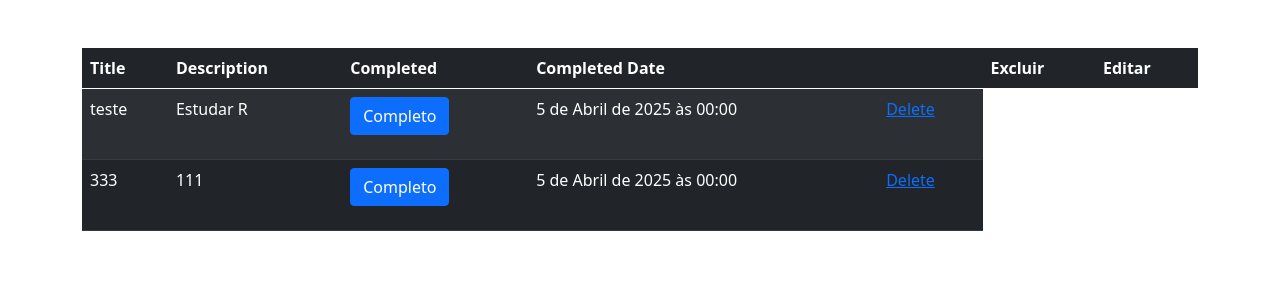
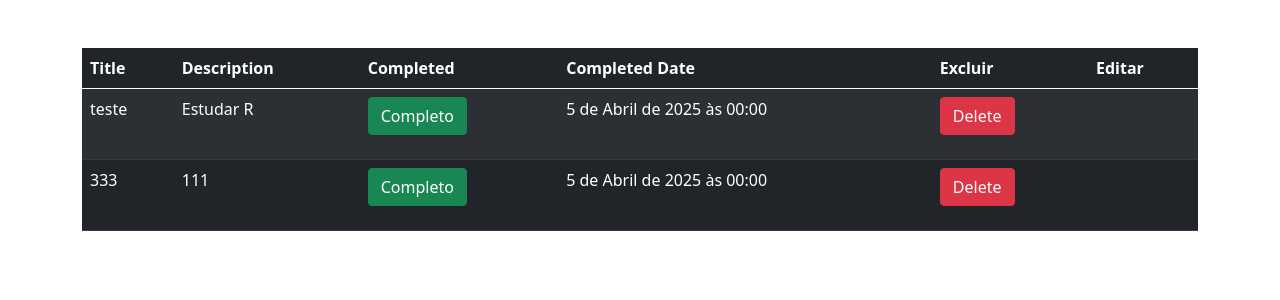
Before and after one commit to Joyce8900/django-to-do, a Django app: page /todo/listar_tarefas/ in a window 1280 px wide. Shown: the top 300 px of the page. Run offline with Django 5.2, Linux system fonts and the light colour scheme; data comes from the database, SQL or seed files in the repository; both versions use the stored data as it was after the commit; some libraries are stand-ins or nearby versions.

Commit message:
style(listar_tarefas): adiona cores que estão de acordo com as acoes

```diff
--- a/todo/templates/listar_tarefas.html
+++ b/todo/templates/listar_tarefas.html
@@ -25,9 +25,10 @@
       <th scope="col">Title</th>
       <th scope="col">Description</th>
       <th scope="col">Completed</th>
-          <th scope= "col">Completed Date<th/>
+      <th scope="col">Completed Date</th>
       <th scope="col">Excluir</th>
       <th scope="col">Editar</th>
+    </tr>
   </thead>
   <tbody>
     {% for todo in todos %}
@@ -37,21 +38,20 @@
       <td>
         <form method="POST" action="{% url 'completar_tarefa' todo.id %}">
           {% csrf_token %}
-          {%if not todo.completed%}
-          <button type="submit" class="btn btn-danger">
-            Completar</button>
-          {%else%}
-          <p class="btn btn-primary">
-            Completo
-          </p>
-          {%endif%}
+          {% if not todo.completed %}
+            <button id='completo' type="submit" class="btn btn-warning">Completar</button>
+          {% else %}
+            <p class="btn btn-success">Completo</p>
+          {% endif %}
         </form>
       </td>
-          <td>{{todo.completed_at}}</td>
+      <td>{{ todo.completed_at }}</td>
       <td>
-            <a href="{% url 'deletar_tarefa' todo.id%}">Delete</a>
+        <a class='btn btn-danger' id='delete' href="{% url 'deletar_tarefa' todo.id %}">Delete</a>
       </td>
+      <td>
 
+      </td>
     </tr>
     {% endfor %}
   </tbody>
@@ -60,8 +60,17 @@
 
   <script src="https://cdn.jsdelivr.net/npm/bootstrap@5.0.2/dist/js/bootstrap.bundle.min.js"
     integrity="sha384-MrcW6ZMFYlzcLA8Nl+NtUVF0sA7MsXsP1UyJoMp4YLEuNSfAP+JcXn/tWtIaxVXM"
-    crossorigin="anonymous"></script>
-
+    crossorigin="anonymous">
+  </script>
+  <script>
+    document.querySelectorAll('#delete').forEach(btn => {
+      btn.addEventListener('click', function(e) {
+        if (!confirm('Tem certeza que deseja excluir esta tarefa?')) {
+          e.preventDefault();
+        }
+      });
+    });
+  </script>
 
 </body>
 
```
Also changed, not shown: db.sqlite3. Lines whose indentation alone changed are shown as unchanged.
